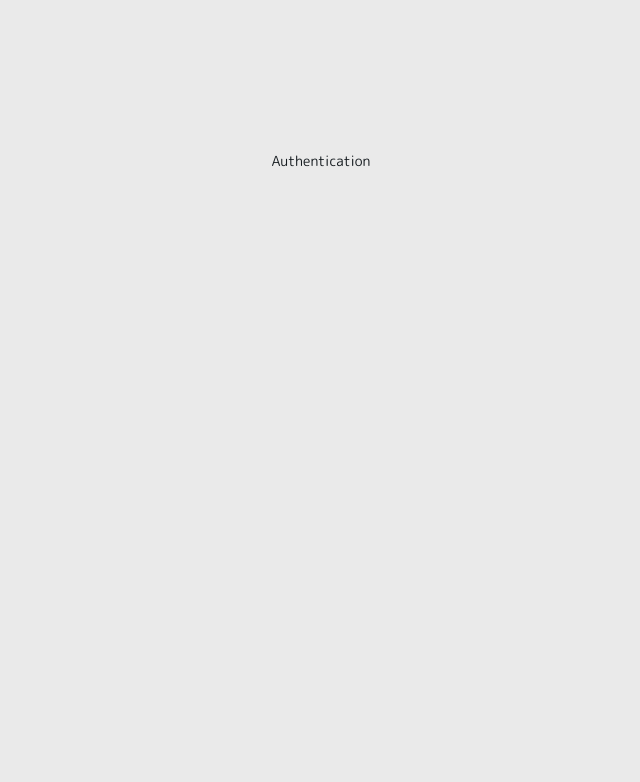
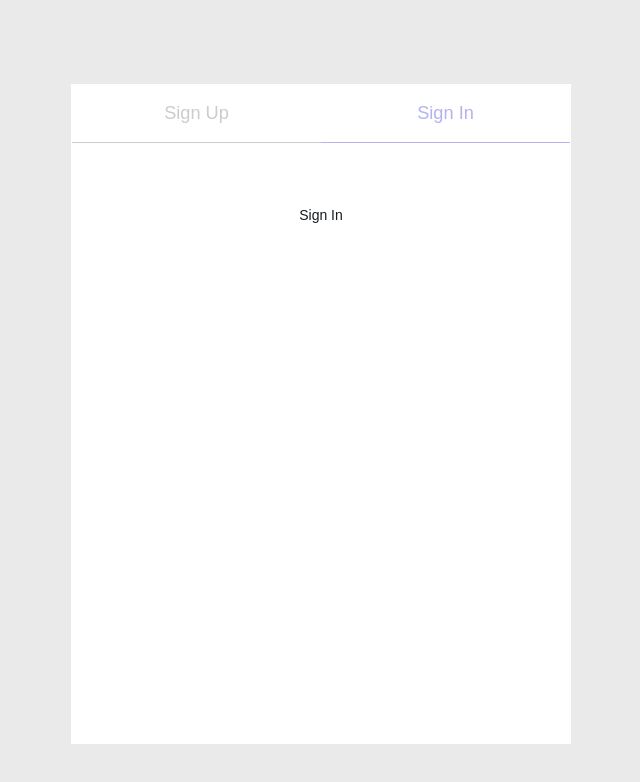
Before and after one commit to mvn-tienle2-dn/Todo-PWA, a Vue app in the folder todo-vue-pwa/: page /auth in a window 1280 px wide. Shown: the top 782 px of the page, without its empty margins (319-959 px from the left). Built offline with nearby package versions, Linux system fonts and the light colour scheme.

Commit message:
Making UI for auth

```diff
--- a/todo-vue-pwa/src/assets/styling/pages/_all.scss
+++ b/todo-vue-pwa/src/assets/styling/pages/_all.scss
@@ -1,3 +1,4 @@
 @import 'home';
 @import 'list-todo';
 @import 'form';
+@import 'auth';
--- /dev/null
+++ b/todo-vue-pwa/src/assets/styling/pages/_auth.scss
@@ -0,0 +1,256 @@
+.page-auth {
+  .clearfix:before,
+  .clearfix:after {
+    content: " ";
+    display: table;
+  }
+
+  .clearfix:after {
+    clear: both;
+  }
+
+  .site-wrapper {
+    margin: 1em auto 1em;
+    max-width: 95%;
+    @media screen and (min-height: 600px) {
+      position: absolute;
+      left: 50%;
+      top: 50%;
+      width: 500px;
+      -webkit-transform: translate(-50%, -50%);
+      -moz-transform: translate(-50%, -50%);
+      -ms-transform: translate(-50%, -50%);
+      -o-transform: translate(-50%, -50%);
+      transform: translate(-50%, -50%);
+    }
+  }
+
+  .box {
+    @include pxRem(height, 660);
+    position: relative;
+    overflow: hidden;
+    text-align: center;
+    margin: 0;
+    font-family: 'Vazir', sans-serif;
+    background-color: #fff;
+    text-decoration: none;
+    border: 1px solid transparent;
+  }
+
+  .input {
+    display: block;
+    width: 90%;
+    text-align: center;
+    line-height: normal;
+    padding: .8em 1em;
+    margin: 0 auto 2em;
+    font-family: inherit;
+    background-color: #eee;
+    border: 1px solid #ccc;
+    border-radius: 100px;
+
+    &:hover, &:focus {
+      border-color: #888 !important;
+      outline: none;
+    }
+
+    &.has-error {
+      border-color: #B71C1C;
+    }
+  }
+
+  .submit {
+    display: block;
+    width: 170px;
+    padding: 1em 0;
+    margin: 0 auto 2em;
+    font-family: inherit;
+    border: 1px solid #ccc;
+    border-radius: 100px;
+    color: #fff;
+    outline: none;
+    background: #5597d0;
+    background: -webkit-gradient(linear, left top, right top, from(#5597d0), to(#70d193));
+    background: -webkit-linear-gradient(left, #5597d0 0%, #70d193 100%);
+    background: -o-linear-gradient(left, #5597d0 0%, #70d193 100%);
+    background: linear-gradient(to right, #5597d0 0%, #70d193 100%);
+
+    &:hover, &:focus {
+      cursor: pointer;
+      background: #70d193;
+      background: -webkit-gradient(linear, left top, right top, from(#3784c8), to(#56c880));
+      background: -webkit-linear-gradient(left, #3784c8 0%, #56c880 100%);
+      background: -o-linear-gradient(left, #3784c8 0%, #56c880 100%);
+      background: linear-gradient(to right, #3784c8 0%, #56c880 100%);
+    }
+  }
+
+  .link {
+    display: inline-block;
+    font-size: .9em;
+    color: #777;
+    text-decoration: none;
+    border-bottom: 1px solid #777;
+    padding: 0.1em;
+    &:hover, &:focus {
+      color: #555;
+      text-decoration: none;
+    }
+  }
+
+  .tab-item {
+    float: right;
+    width: 50%;
+    margin: 0;
+    padding: 1em;
+    font-size: 1.3em;
+    color: #ccc;
+    cursor: pointer;
+    border-bottom: 1px solid #ccc;
+    text-decoration: none;
+
+    &:hover, &:focus {
+      background-color: #f7f7f7;
+    }
+
+  }
+
+  .singIn, .singUp {
+    position: absolute;
+    width: 100%;
+    top: 120px;
+    left: 0;
+    -webkit-transition: opacity .5s;
+    -moz-transition: opacity .5s;
+    -ms-transition: opacity .5s;
+    -o-transition: opacity .5s;
+    transition: opacity .5s;
+  }
+
+  .singUp {
+    opacity: 0;
+  }
+
+  .hiddenInput {
+    position: absolute;
+    visibility: hidden;
+  }
+
+  #signInTitle:checked {
+    & + .tab-item {
+      color: map-get($color, primary);
+      border-color: map-get($color, primary);
+    }
+    & ~ .singIn {
+      opacity: 1;
+      z-index: 99;
+      -webkit-transition-delay: .25s;
+      -moz-transition-delay: .25s;
+      -ms-transition-delay: .25s;
+      -o-transition-delay: .25s;
+      transition-delay: .25s;
+    }
+    & ~ .singUp {
+      opacity: 0;
+      -webkit-transition-delay: 0s;
+      -moz-transition-delay: 0s;
+      -ms-transition-delay: 0s;
+      -o-transition-delay: 0s;
+      transition-delay: 0s;
+    }
+  }
+
+  #signUpTitle:checked {
+    & + .tab-item {
+      color: map-get($color, primary);
+      border-color: map-get($color, primary);
+    }
+
+    & ~ .singUp {
+      opacity: 1;
+      z-index: 99;
+      -webkit-transition-delay: .25s;
+      -moz-transition-delay: .25s;
+      -ms-transition-delay: .25s;
+      -o-transition-delay: .25s;
+      transition-delay: .25s;
+    }
+
+    & ~ .singIn {
+      opacity: 0;
+      -webkit-transition-delay: 0s;
+      -moz-transition-delay: 0s;
+      -ms-transition-delay: 0s;
+      -o-transition-delay: 0s;
+      transition-delay: 0s;
+    }
+  }
+
+  .err-msg {
+    color: #B71C1C;
+    margin: 0 0 15px;
+    opacity: 0;
+    -webkit-transition: opacity .5s;
+    -moz-transition: opacity .5s;
+    -ms-transition: opacity .5s;
+    -o-transition: opacity .5s;
+    transition: opacity .5s;
+
+    &.show {
+      opacity: 1;
+    }
+  }
+
+  .checkLabel {
+    display: inline-block;
+    margin: 0 0 1em;
+    cursor: pointer;
+    color: #777;
+
+    &:before {
+      content: '';
+      display: inline-block;
+      vertical-align: middle;
+      margin-left: 7px;
+      width: 20px;
+      height: 20px;
+      border: 1px solid #777;
+      border-radius: 50%;
+      box-shadow: inset 0 0 0px 3px #fff, inset 0 0 20px 20px #fff;
+      -webkit-transition: box-shadow .5s;
+      -moz-transition: box-shadow .5s;
+      -ms-transition: box-shadow .5s;
+      -o-transition: box-shadow .5s;
+      transition: box-shadow .5s;
+    }
+
+    &:hover {
+      color: #555;
+      &:before {
+        border-color: #555;
+      }
+      .agreement_link {
+        color: #555;
+      }
+    }
+
+    &.has-error:before {
+      border-color: #B71C1C;
+    }
+
+  }
+
+  .checkbox:checked + .checkLabel:before {
+    box-shadow: inset 0 0 0px 3px #fff, inset 0 0 20px 20px #5697d0;
+    border-color: #777;
+  }
+
+  .agreement_link {
+    color: #777;
+    text-decoration: underline;
+    &:hover, &:focus {
+      color: #5697d0 !important;
+    }
+  }
+
+}
--- a/todo-vue-pwa/src/views/Auth.vue
+++ b/todo-vue-pwa/src/views/Auth.vue
@@ -1,11 +1,26 @@
 <template>
   <div class="page-auth">
-    Authentication
+    <div class="site-wrapper">
+      <div class="form-wrapper">
+        <div class="box">
+          <input type="radio" id="signInTitle" class="hiddenInput" name="formTitle" checked>
+          <label class="tab-item" for="signInTitle">Sign In</label>
+          <input type="radio" id="signUpTitle" class="hiddenInput" name="formTitle">
+          <label class="tab-item active" for="signUpTitle">Sign Up</label>
+          <div class="clearfix"></div>
+          <div class="singIn">
+            Sign In
+          </div>
+          <div class="singUp">
+            Sign Up
+          </div>
+        </div>
+      </div>
+    </div>
   </div>
 </template>
 
 <script lang="ts">
-
   export default ({
     name: 'Auth',
   });
```
